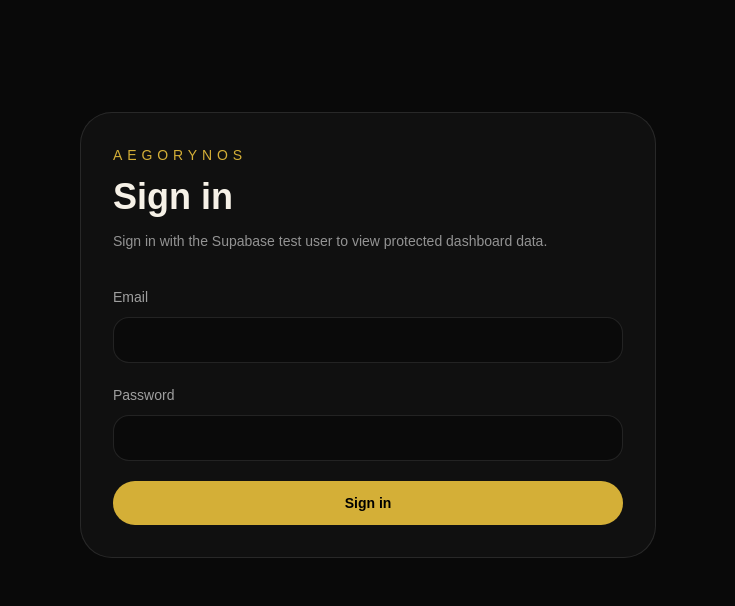
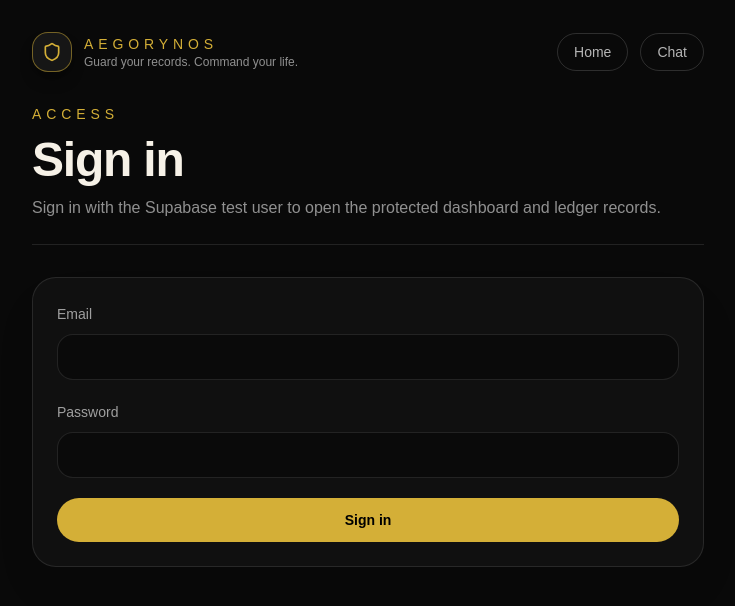
Before and after one commit to MrLluminati/Aegoryn, a Next.js app: page /login in a window 1280 px wide. Shown: the top 606 px of the page, without its empty margins (272-1007 px from the left). Built offline with nearby package versions, Linux system fonts and the light colour scheme.

Commit message:
Apply brand shell to login page

```diff
--- a/app/login/page.tsx
+++ b/app/login/page.tsx
@@ -2,6 +2,7 @@
 
 import { FormEvent, useState } from "react";
 import { useRouter } from "next/navigation";
+import { AppShell, NavPill, Panel, fieldClassName, primaryButtonClassName } from "../../components/brand/AppShell";
 import { createBrowserSupabaseClient } from "../../lib/supabase/client";
 
 export default function LoginPage() {
@@ -39,19 +40,24 @@ export default function LoginPage() {
   }
 
   return (
-    <main className="min-h-screen bg-aegoryn-black px-6 py-8 text-aegoryn-parchment">
-      <section className="mx-auto mt-20 max-w-xl rounded-[2rem] border border-white/10 bg-white/[0.03] p-8">
-        <p className="text-sm uppercase tracking-[0.35em] text-aegoryn-gold">AegorynOS</p>
-        <h1 className="mt-3 text-4xl font-semibold">Sign in</h1>
-        <p className="mt-3 text-sm leading-6 text-white/55">
-          Sign in with the Supabase test user to view protected dashboard data.
-        </p>
-
-        <form className="mt-8 space-y-5" onSubmit={handleLogin}>
+    <AppShell
+      eyebrow="Access"
+      title="Sign in"
+      subtitle="Sign in with the Supabase test user to open the protected dashboard and ledger records."
+      maxWidthClassName="max-w-2xl"
+      actions={
+        <>
+          <NavPill href="/">Home</NavPill>
+          <NavPill href="/chat">Chat</NavPill>
+        </>
+      }
+    >
+      <Panel>
+        <form className="space-y-5" onSubmit={handleLogin}>
           <label className="block">
             <span className="text-sm text-white/60">Email</span>
             <input
-              className="mt-2 w-full rounded-2xl border border-white/10 bg-black/35 px-4 py-3 text-sm text-white outline-none focus:border-aegoryn-gold"
+              className={fieldClassName}
               type="email"
               value={email}
               onChange={(event) => setEmail(event.target.value)}
@@ -62,7 +68,7 @@ export default function LoginPage() {
           <label className="block">
             <span className="text-sm text-white/60">Password</span>
             <input
-              className="mt-2 w-full rounded-2xl border border-white/10 bg-black/35 px-4 py-3 text-sm text-white outline-none focus:border-aegoryn-gold"
+              className={fieldClassName}
               type="password"
               value={password}
               onChange={(event) => setPassword(event.target.value)}
@@ -72,15 +78,11 @@ export default function LoginPage() {
 
           {message ? <p className="rounded-2xl border border-red-400/30 bg-red-500/10 p-4 text-sm text-red-200">{message}</p> : null}
 
-          <button
-            className="w-full rounded-full bg-aegoryn-gold px-5 py-3 text-sm font-semibold text-black transition hover:bg-white disabled:opacity-60"
-            type="submit"
-            disabled={isLoading}
-          >
+          <button className={`${primaryButtonClassName} w-full`} type="submit" disabled={isLoading}>
             {isLoading ? "Signing in..." : "Sign in"}
           </button>
         </form>
-      </section>
-    </main>
+      </Panel>
+    </AppShell>
   );
 }
```
